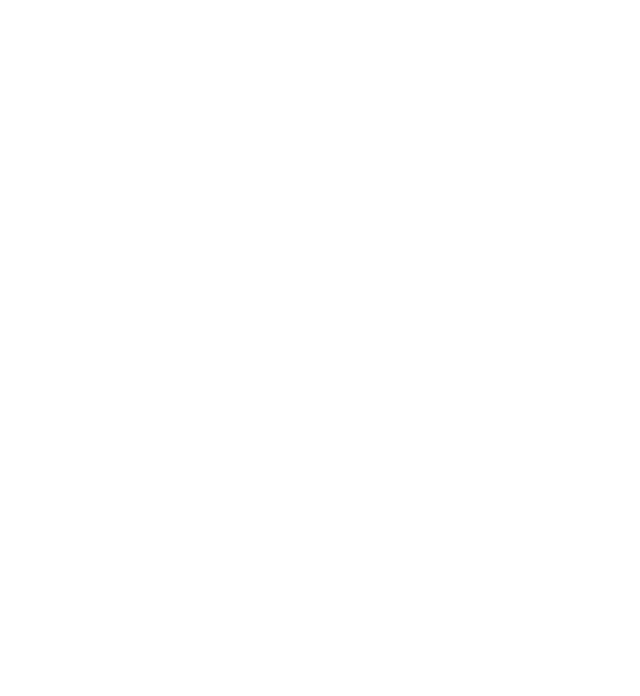
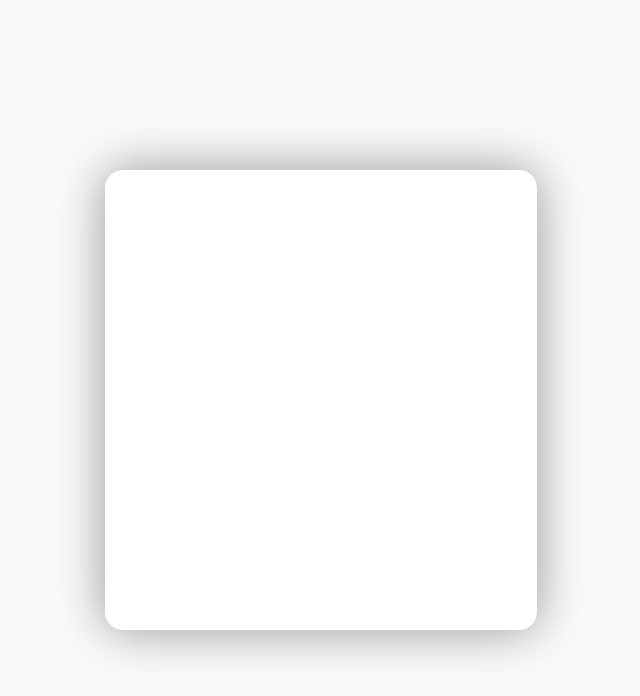
Before and after one commit to aericode/b2bitLogin, a React (Vite) app: page /user in a window 1280 px wide. Before the commit this address had no page. Shown: the top 696 px of the page, without its empty margins (319-959 px from the left). Built offline with nearby package versions, Linux system fonts and the light colour scheme.

Commit message:
feat: adds user page

```diff
--- a/src/App.tsx
+++ b/src/App.tsx
@@ -1,6 +1,6 @@
-
 import { BrowserRouter as Router, Route, Routes } from 'react-router-dom';
 import { Login } from './screens/Login';
+import { UserScreen } from './screens/UserScreen';
 
 
 
@@ -12,6 +12,8 @@ function App() {
     <Router>
         <Routes>
           <Route path="/" element={<Login />} />
+          <Route path="/user" element={<UserScreen />} />
+
         </Routes>
       </Router>
   )
--- a/src/screens/Login/index.tsx
+++ b/src/screens/Login/index.tsx
@@ -8,14 +8,15 @@ import { UserData } from '../../Types/UserData';
 import { TokenData } from '../../Types/TokenData';
 import { UserContext } from '../../contexts/UserContext';
 
-
+import { useNavigate } from 'react-router-dom';
 
 export function Login() {
   const [emailInput, setEmailInput] = useState('');
   const [passwordInput, setPasswordInput] = useState('');
 
-  const { userData, setUserData } = useContext(UserContext);
+  const { setUserData } = useContext(UserContext);
 
+  const navigate = useNavigate();
 
   const handleSubmit = async() => {
     try{
@@ -30,8 +31,9 @@ export function Login() {
   }
 
   function handleLoginSuccess(fetchedUserData  :UserData, fetchedTokenData :TokenData){
-    setUserData!(fetchedUserData)
-    localStorage.setItem('jwtToken', fetchedTokenData.access);
+    setUserData(fetchedUserData)
+    localStorage.setItem('accessToken', fetchedTokenData.access);
+    navigate('/user');
 
   }
 
--- a/src/screens/UserScreen/index.tsx
+++ b/src/screens/UserScreen/index.tsx
@@ -0,0 +1,21 @@
+import { useContext } from "react";
+import { UserContext } from "../../contexts/UserContext";
+
+import { Container, LoginCard, Wrapper } from "../Login/styles";
+
+export function UserScreen() {
+  const { userData, setUserData } = useContext(UserContext);
+
+
+
+  return (
+    <Container>
+      <LoginCard>
+        <Wrapper>
+          <p>{userData.email}</p>
+          <p>{userData.name}</p>
+        </Wrapper>
+      </LoginCard>
+    </Container>
+  )
+}
```
